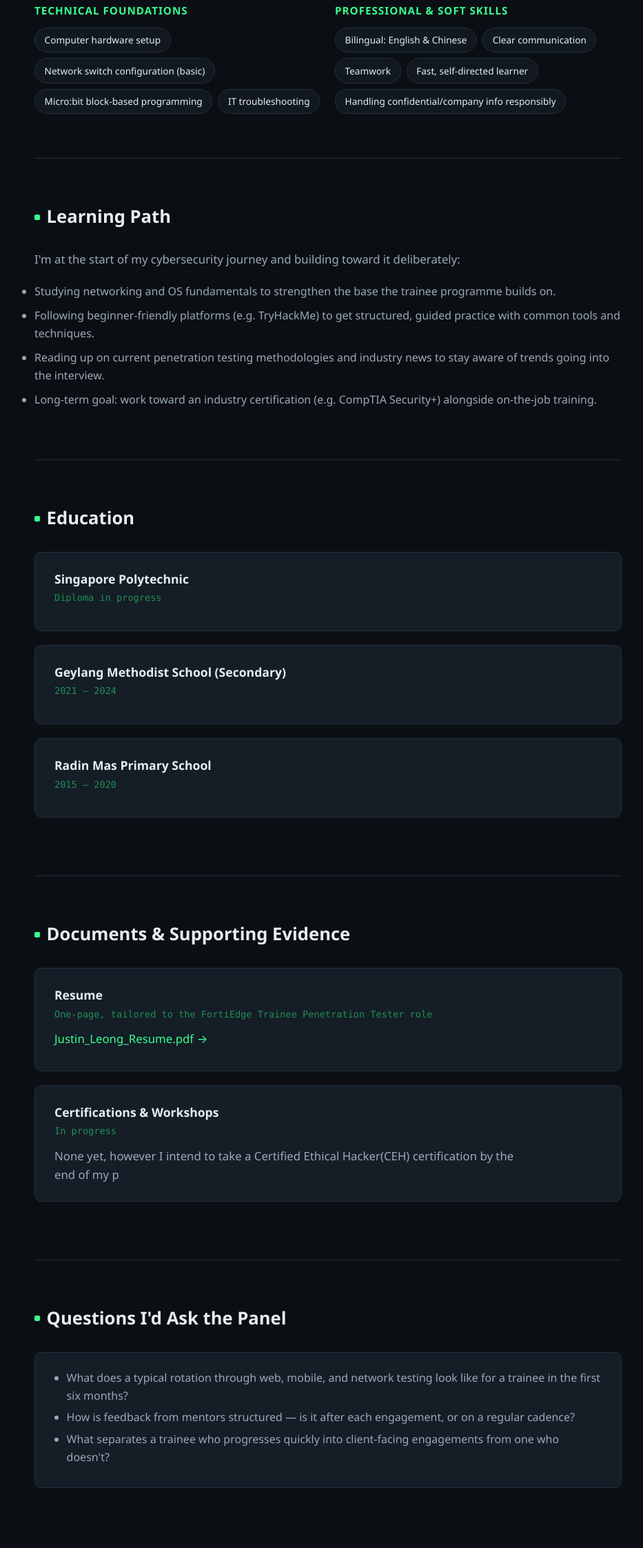
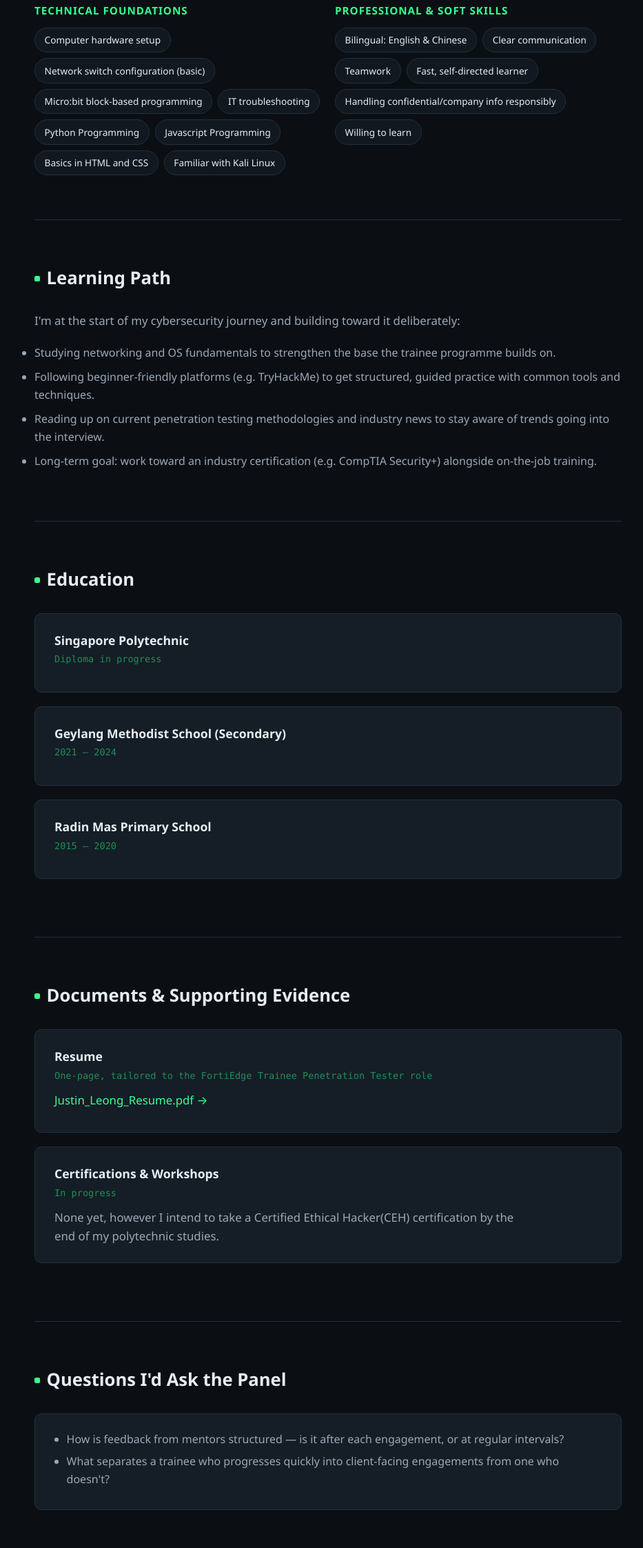
Before and after one commit to just-a-tin-can/portfolio, a plain HTML site: page index.html in a window 1280 px wide. Shown: the part 3127-5371 px from the top of the page at 69% size, without its empty margins (164-1097 px from the left). Drawn offline with Linux system fonts and the light colour scheme.

Commit message:
Update index.html

```diff
--- a/index.html
+++ b/index.html
@@ -294,6 +294,10 @@
           <span class="pill">Network switch configuration (basic)</span>
           <span class="pill">Micro:bit block-based programming</span>
           <span class="pill">IT troubleshooting</span>
+          <span class="pill">Python Programming</span>
+          <span class="pill">Javascript Programming</span>
+          <span class="pill">Basics in HTML and CSS</span>
+          <span class="pill">Familiar with Kali Linux</span>
         </div>
       </div>
       <div class="skill-group">
@@ -304,6 +308,7 @@
           <span class="pill">Teamwork</span>
           <span class="pill">Fast, self-directed learner</span>
           <span class="pill">Handling confidential/company info responsibly</span>
+          <span class="pill">Willing to learn</span>
         </div>
       </div>
     </div>
@@ -350,7 +355,7 @@
     <div class="card">
       <h3>Certifications &amp; Workshops</h3>
       <div class="meta">In progress</div>
-      <p class="lead">None yet, however I intend to take a Certified Ethical Hacker(CEH) certification by the end of my p</p>
+      <p class="lead">None yet, however I intend to take a Certified Ethical Hacker(CEH) certification by the end of my polytechnic studies.</p>
     </div>
   </section>
 
@@ -358,8 +363,7 @@
     <h2>Questions I'd Ask the Panel</h2>
     <div class="card">
       <ul>
-        <li>What does a typical rotation through web, mobile, and network testing look like for a trainee in the first six months?</li>
-        <li>How is feedback from mentors structured &mdash; is it after each engagement, or on a regular cadence?</li>
+        <li>How is feedback from mentors structured &mdash; is it after each engagement, or at regular intervals?</li>
         <li>What separates a trainee who progresses quickly into client-facing engagements from one who doesn't?</li>
       </ul>
     </div>
```
